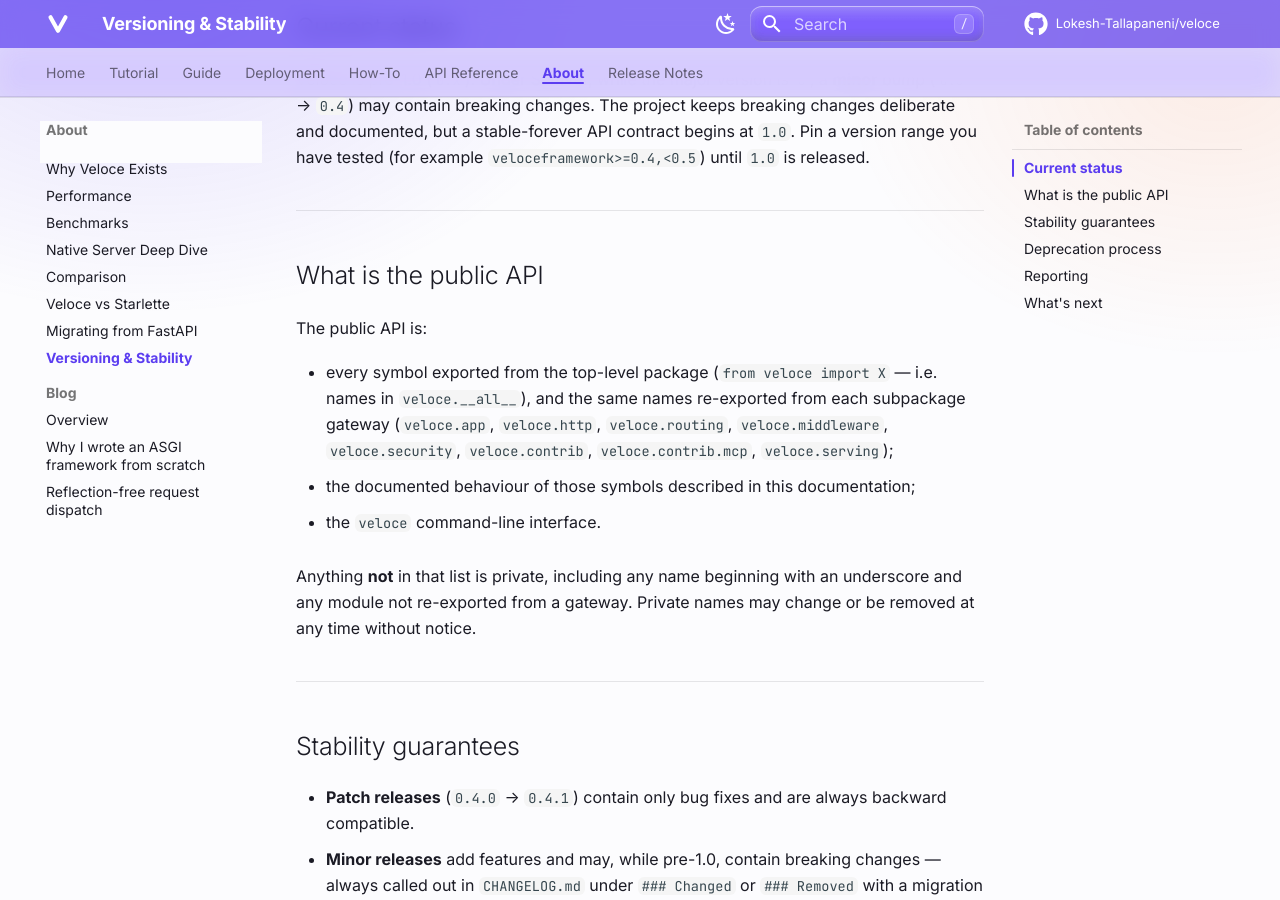
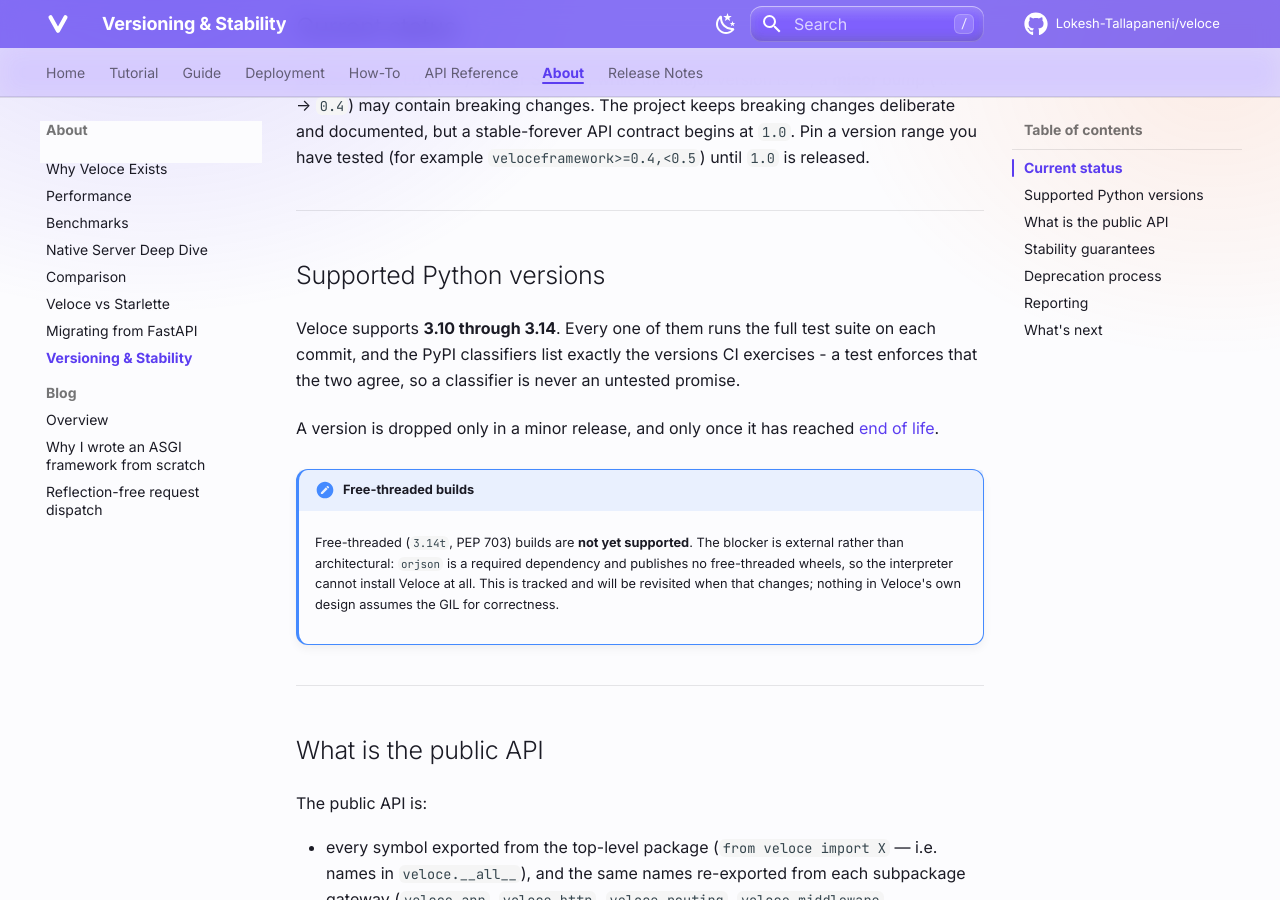
Before and after one commit to Lokesh-Tallapaneni/veloce, an MkDocs documentation site: the page built from docs/policies.md, in a window 1280 px wide and 900 px high, scrolled down 387 px. Built offline with MkDocs 1.6.1 and Material for MkDocs 9.7.7, drawn with Linux system fonts in a browser that asks for light colours; comment, search, counter and statistics services are not loaded.

Commit message:
test on Python 3.14 and state the supported version range
Adds a 3.14 leg to the CI matrix and the matching PyPI classifier, and
documents the supported range with a note on why free-threaded builds are not
yet installable: orjson is required and publishes no free-threaded wheels.

`test_packaging_and_readme_claims.py` gains a guard tying the classifiers, the
CI matrix and `requires-python` to each other, so a version cannot be tested
without being advertised, or advertised without being tested.

```diff
--- a/docs/policies.md
+++ b/docs/policies.md
@@ -11,6 +11,25 @@
 breaking changes deliberate and documented, but a stable-forever API contract
 begins at `1.0`. Pin a version range you have tested (for example
 `veloceframework>=0.4,<0.5`) until `1.0` is released.
+
+## Supported Python versions
+
+Veloce supports **3.10 through 3.14**. Every one of them runs the full test
+suite on each commit, and the PyPI classifiers list exactly the versions CI
+exercises - a test enforces that the two agree, so a classifier is never an
+untested promise.
+
+A version is dropped only in a minor release, and only once it has reached
+[end of life](https://devguide.python.org/versions/).
+
+!!! note "Free-threaded builds"
+
+    Free-threaded (`3.14t`, PEP 703) builds are **not yet supported**. The
+    blocker is external rather than architectural: `orjson` is a required
+    dependency and publishes no free-threaded wheels, so the interpreter
+    cannot install Veloce at all. This is tracked and will be revisited when
+    that changes; nothing in Veloce's own design assumes the GIL for
+    correctness.
 
 ## What is the public API
 
--- a/pyproject.toml
+++ b/pyproject.toml
@@ -66,6 +66,7 @@
     "Programming Language :: Python :: 3.11",
     "Programming Language :: Python :: 3.12",
     "Programming Language :: Python :: 3.13",
+    "Programming Language :: Python :: 3.14",
     "Topic :: Internet",
     "Topic :: Internet :: WWW/HTTP",
     "Topic :: Internet :: WWW/HTTP :: HTTP Servers",
```
Also changed, not shown: CHANGELOG.md (+1 -0 lines), 2 other files.
